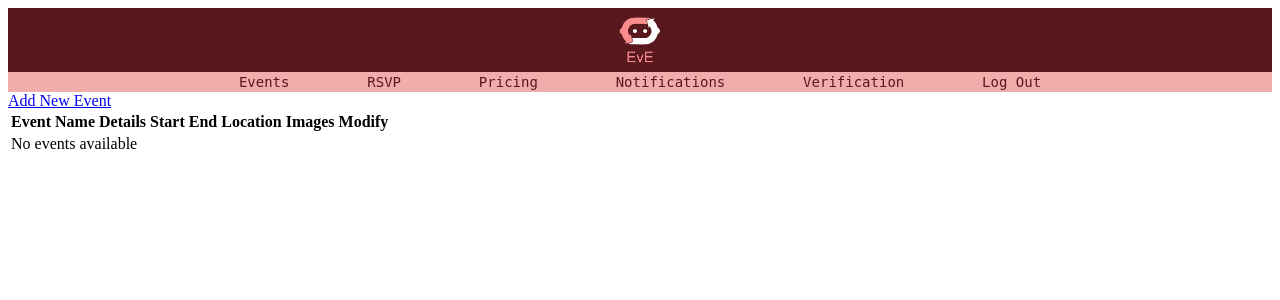
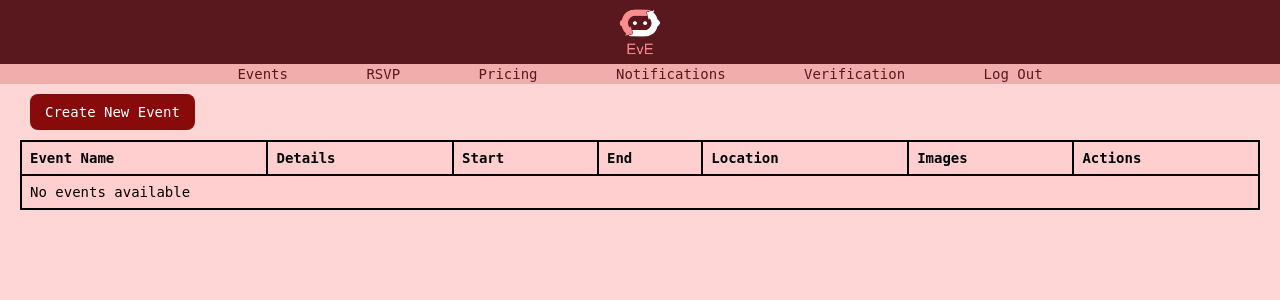
Before and after one commit to RaizaPagatpatan/appdevproject_repository, a Django app: template eveappdev/eveapp/templates/org_eventList.html in a window 1280 px wide. Shown: the top 300 px of the page. Run offline with Django 4.2, Linux system fonts and the light colour scheme; the template is opened without the code that fills it, so the values that code supplies are empty.

Commit message:
org event html + css, other minor css changes

```diff
--- /dev/null
+++ b/eveappdev/eveapp/static/css/orgeventlist.css
@@ -0,0 +1,73 @@
+body{
+    background-color: #ffd6d6;
+    margin: 0;
+    margin-bottom: 5vh;
+    padding: 0px;
+    display: block;
+    text-align: left;
+    justify-content: center;
+    overflow: hidden;
+    font-family: monospace;
+    font-size: 14px;
+    /*height: 50vh; /* Adjust the height as needed */
+}
+
+.container{
+    margin: 10px;
+    padding: 10px;
+    max-width: 100%; /* Set the maximum width to 100% of the parent container or viewport */
+    max-height: 80vh;
+    overflow-y: auto;
+    overflow-x: auto;
+}
+
+.scheduler-button{
+    margin: 20px 10px 10px 10px;
+    background-color: #880b0b; /* Set the button background color */
+    color: white; /* Set the button text color */
+    text-decoration: none;
+    padding: 10px 15px; /* Adjust padding as needed */
+
+    border: none;
+    border-radius: 8px;
+    cursor: pointer;
+    transition: background-color 0.5s ease;
+}
+.scheduler-button:hover {
+    background-color: #d34f57;
+}
+
+.container table{
+    background-color: #ffcfcf;
+    margin-top: 20px;
+    width: 100%; /* Make the table take up 100% of the container */
+    border-collapse: collapse;
+}
+
+.container th, .container td {
+    border: 2px solid #000000; /* Add borders to table cells */
+    padding: 8px; /* Add padding for better spacing */
+    text-align: left; /* Align text to the left */
+}
+
+td{
+    max-width: 150px;
+    overflow: hidden;
+    overflow-wrap: break-word; /* Allow the text to wrap within the cell */
+    word-wrap: break-word; /* For compatibility with some browsers */
+}
+.action-buttons button{
+    background-color: #880b0b; /* Set the button background color */
+    margin-top: 5px;
+    width: 70px;
+    color: white; /* Set the button text color */
+    padding: 10px 15px; /* Adjust padding as needed */
+
+    border: none;
+    border-radius: 16px;
+    cursor: pointer;
+    transition: background-color 0.5s ease;
+}
+.action-buttons button:hover {
+    background-color: #d34f57;
+}
--- a/eveappdev/eveapp/templates/org_eventList.html
+++ b/eveappdev/eveapp/templates/org_eventList.html
@@ -1,19 +1,24 @@
 {% extends "navbar_org.html" %}
-
-{% block title %}
-    Events
-{% endblock %}
-
 {% load static %}
 
-{% block stylesheet %}
-{% endblock %}
+<html lang="en" xmlns="http://www.w3.org/1999/html">
+<head>
+    <meta charset="UTF-8">
+    {% block title %}
+        Events
+    {% endblock %}
 
+    {% block styles %}
+    <link rel="stylesheet" type="text/css" href="{% static 'css/orgeventlist.css' %}">
+    {% endblock %}
+</head>
+
+<body>
 {% block content %}
     <main>
         <div class="container">
             <div class="button-container">
-                <a href="{% url 'add_event' %}" class="scheduler-button">Add New Event</a>
+                <a href="{% url 'add_event' %}" class="scheduler-button">Create New Event</a>
             </div>
             <table>
                 <thead>
@@ -24,7 +29,7 @@
                         <th>End</th>
                         <th>Location</th>
                         <th>Images</th>
-                        <th>Modify</th>
+                        <th>Actions</th>
                     </tr>
                 </thead>
                 <tbody>
@@ -56,3 +61,5 @@
         </div>
     </main>
 {% endblock %}
+</body>
+</html>
```
Also changed, not shown: eveappdev/eveapp/templates/add_event.html (+15 -0 lines), eveappdev/eveapp/templates/edit_event.html (+53 -5 lines).
